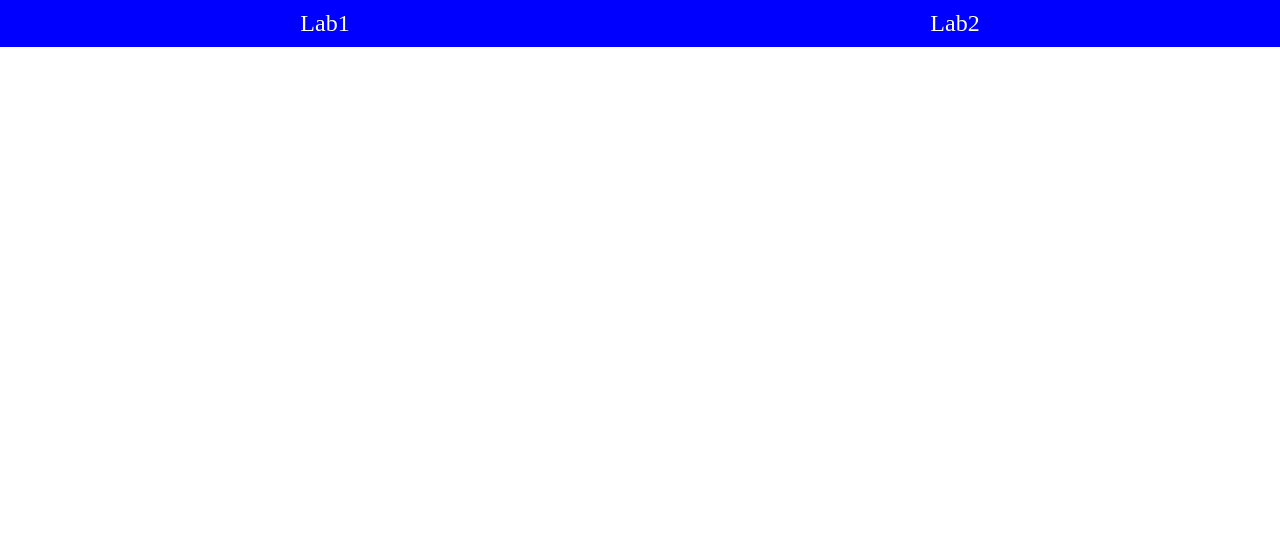
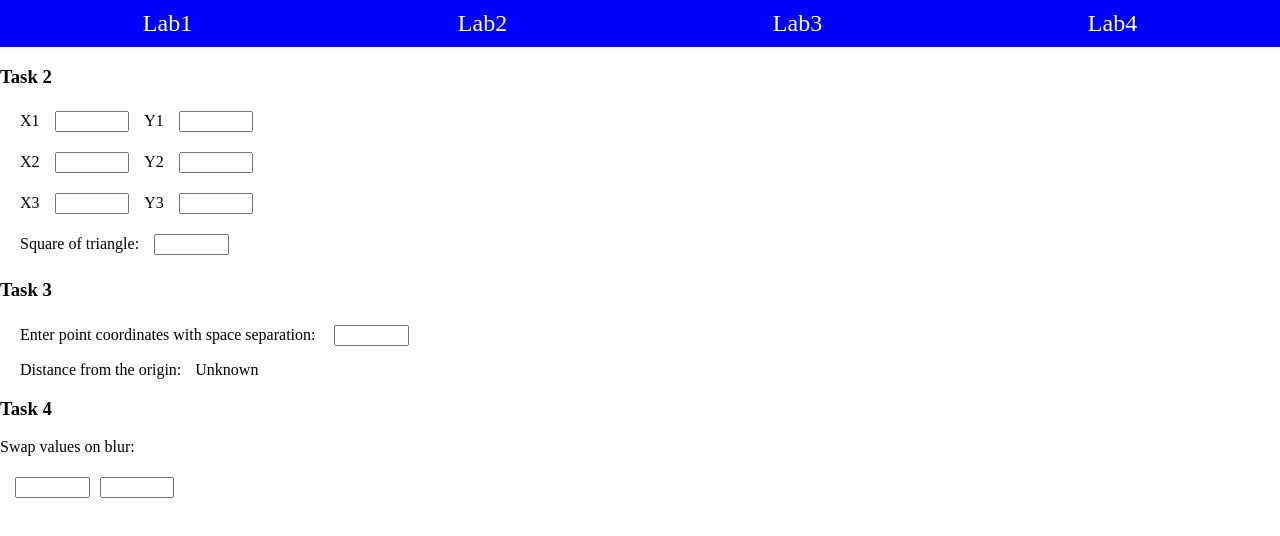
Before and after one commit to elvisabene/TIP_Labs, an Angular app: page /lab3 in a window 1280 px wide. Before the commit this address led to /. Shown: the top 536 px of the page. Built offline with nearby package versions, Linux system fonts and the light colour scheme.

Commit message:
added lab3

```diff
--- a/src/app/app-routing.module.ts
+++ b/src/app/app-routing.module.ts
@@ -2,10 +2,14 @@ import { NgModule } from '@angular/core';
 import { RouterModule, Routes } from '@angular/router';
 import { lab1Routes } from "./lab1/lab1.module";
 import {lab2Routes} from "./lab2/lab2.module";
+import {lab3Routes} from "./lab3/lab3.module";
+import {lab4Routes} from "./lab4/lab4.module";
 
 const routes: Routes = [
   lab1Routes,
   lab2Routes,
+  lab3Routes,
+  lab4Routes,
 ];
 
 @NgModule({
--- a/src/app/app.module.ts
+++ b/src/app/app.module.ts
@@ -4,7 +4,7 @@ import { BrowserModule } from '@angular/platform-browser';
 import { AppRoutingModule } from './app-routing.module';
 import { AppComponent } from './app.component';
 import { NavbarComponent } from './navbar/navbar.component';
-import {Lab1Module} from "./lab1/lab1.module";
+import { Lab1Module } from "./lab1/lab1.module";
 
 @NgModule({
   declarations: [
--- /dev/null
+++ b/src/app/lab3/lab3.module.ts
@@ -0,0 +1,20 @@
+import { NgModule } from '@angular/core';
+import { CommonModule } from '@angular/common';
+import {Route} from "@angular/router";
+import { PointCalculatorComponent } from './point-calculator/point-calculator.component';
+import {FormsModule} from "@angular/forms";
+
+export const lab3Routes: Route = {
+  path: "lab3", component: PointCalculatorComponent,
+}
+
+@NgModule({
+  declarations: [
+    PointCalculatorComponent
+  ],
+    imports: [
+        CommonModule,
+        FormsModule
+    ]
+})
+export class Lab3Module { }
--- /dev/null
+++ b/src/app/lab3/point-calculator/point-calculator.component.css
@@ -0,0 +1,12 @@
+div {
+  margin: 10px;
+}
+
+label {
+  margin: 10px;
+}
+
+input {
+  width: 5em;
+  margin: 5px;
+}
--- /dev/null
+++ b/src/app/lab3/point-calculator/point-calculator.component.html
@@ -0,0 +1,34 @@
+<h3>Task 2</h3>
+
+<div *ngFor="let point of points">
+  <label for="{{ point.X.Id }}">{{ point.X.Name }}</label>
+  <input id="{{ point.X.Id }}" (input)="changeValue($event)" type="text" />
+  <label for="{{ point.Y.Id }}">{{ point.Y.Name }}</label>
+  <input id="{{ point.Y.Id }}" (input)="changeValue($event)" type="text" />
+</div>
+
+<div>
+  <label for="square">Square of triangle:</label>
+  <input id="square" type="text" (focus)="calculateSquare($event)"/>
+</div>
+
+<h3>Task 3</h3>
+
+<div>
+  <label for="point">Enter point coordinates with space separation: </label>
+  <input id="point" (select)="calculateDistance($event)" type="text" />
+</div>
+
+<div>
+  <label for="distance">Distance from the origin: </label>
+  <span id="distance">{{ distance ? distance : "Unknown" }}</span>
+</div>
+
+<h3>Task 4</h3>
+
+<p>Swap values on blur:</p>
+
+<div>
+  <input id="value1" (blur)="swapValues()" [(ngModel)]="value1" type="text">
+  <input id="value2" (blur)="swapValues()" [(ngModel)]="value2" type="text">
+</div>
--- /dev/null
+++ b/src/app/lab3/point-calculator/point-calculator.component.ts
@@ -0,0 +1,123 @@
+import {Component, OnInit} from '@angular/core';
+
+@Component({
+  selector: 'app-point-calculator',
+  templateUrl: './point-calculator.component.html',
+  styleUrls: ['./point-calculator.component.css']
+})
+export class PointCalculatorComponent implements OnInit {
+
+  public points: Point[];
+
+  public distance: number = NaN;
+
+  public value1:string = "";
+
+  public value2: string = "";
+
+  constructor() {
+    this.points = points;
+  }
+
+  public ngOnInit(): void {
+  }
+
+  public calculateSquare($event: Event) {
+    const determinant = (points[0].X.Value - points[2].X.Value) * (points[1].Y.Value - points[2].Y.Value)
+      - (points[1].X.Value - points[2].X.Value) * (points[0].Y.Value - points[2].Y.Value);
+
+    const square = Math.abs(determinant / 2);
+
+    const inputElement = $event.target as HTMLInputElement;
+    inputElement.value = String(square);
+  }
+
+  public changeValue(event: Event) {
+    const element = event.target as HTMLInputElement;
+    let point = this.points.find(p => p.X.Id === element.id);
+
+    if (point) {
+      this.setValue(point.X, element);
+
+      return;
+    }
+
+    point = this.points.find(p => p.Y.Id === element.id)
+
+    if (point) {
+      this.setValue(point.Y, element);
+    }
+  }
+
+  public calculateDistance($event: Event) {
+
+    const inputElement = $event.target as HTMLInputElement;
+    const parts = inputElement.value.split(' ');
+
+    const x = Number(parts[0]);
+    const y = Number(parts[1]);
+
+    this.distance = Math.sqrt(Math.pow(x, 2) + Math.pow(y, 2))
+  }
+
+  public swapValues() {
+    const tmp = this.value1;
+    this.value1 = this.value2;
+    this.value2 = tmp;
+  }
+
+  private setValue(coordinate: Coordinate, input: HTMLInputElement) {
+    coordinate.Value = Number(input.value);
+  }
+
+}
+
+interface Coordinate {
+  Id: string,
+  Name: string,
+  Value: number,
+}
+
+interface Point {
+  X: Coordinate,
+  Y: Coordinate,
+}
+
+const points = [
+  {
+    X: {
+      Id: "x1",
+      Name: "X1",
+      Value: 0,
+    },
+    Y: {
+      Id: "y1",
+      Name: "Y1",
+      Value: 0,
+    }
+  },
+  {
+    X: {
+      Id: "x2",
+      Name: "X2",
+      Value: 0,
+    },
+    Y: {
+      Id: "y2",
+      Name: "Y2",
+      Value: 0,
+    }
+  },
+  {
+    X: {
+      Id: "x3",
+      Name: "X3",
+      Value: 0,
+    },
+    Y: {
+      Id: "y3",
+      Name: "Y3",
+      Value: 0,
+    }
+  }
+];
--- /dev/null
+++ b/src/app/lab4/lab4.module.ts
@@ -0,0 +1,18 @@
+import { NgModule } from '@angular/core';
+import { CommonModule } from '@angular/common';
+import {Route} from "@angular/router";
+import { LoginComponent } from './login/login.component';
+
+export const lab4Routes: Route = {
+  path: "lab4", component: LoginComponent,
+}
+
+@NgModule({
+  declarations: [
+    LoginComponent
+  ],
+  imports: [
+    CommonModule
+  ]
+})
+export class Lab4Module { }
--- /dev/null
+++ b/src/app/lab4/login/login.component.html
@@ -0,0 +1 @@
+<p>login works!</p>
--- /dev/null
+++ b/src/app/lab4/login/login.component.ts
@@ -0,0 +1,15 @@
+import { Component, OnInit } from '@angular/core';
+
+@Component({
+  selector: 'app-login',
+  templateUrl: './login.component.html',
+  styleUrls: ['./login.component.css']
+})
+export class LoginComponent implements OnInit {
+
+  constructor() { }
+
+  ngOnInit(): void {
+  }
+
+}
--- a/src/app/navbar/navbar.component.html
+++ b/src/app/navbar/navbar.component.html
@@ -1,4 +1,6 @@
 <nav id="main-nav">
   <a routerLink="lab1">Lab1</a>
   <a routerLink="lab2">Lab2</a>
+  <a routerLink="lab3">Lab3</a>
+  <a routerLink="lab4">Lab4</a>
 </nav>
```
Also changed, not shown: src/app/lab4/login/login.component.css (added), 2 other files (tests, documents, lock files or other folders).
